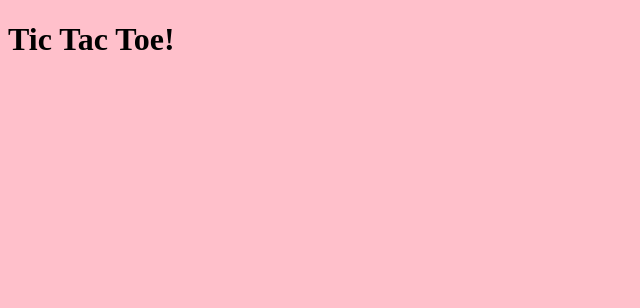
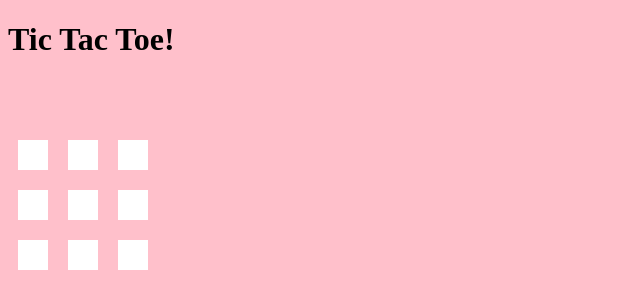
Before and after one commit to zealorez/tictactoe-swe1, a website: page index.html in a window 1280 px wide. Shown: the whole page, without its empty margins (0-640 px from the left). Drawn offline with Linux system fonts and the light colour scheme.

Commit message:
tic tac toe game with basic winning condition

```diff
--- a/script.js
+++ b/script.js
@@ -1 +1,123 @@
-// Please implement exercise logic here
+// DOM Elements
+const banner = document.createElement('div');
+banner.classList.add('banner');
+document.body.appendChild(banner);
+
+// Globals
+let canClick = true;
+
+// keep data about the game in a 2-D array
+const board = [
+  ['', '', ''],
+  ['', '', ''],
+  ['', '', ''],
+];
+
+// the element that contains the rows and squares
+let boardElement;
+
+// the element that contains the entire board
+// we can empty it out for convenience
+let boardContainer;
+
+// current player global starts at X
+let currentPlayer = 'X';
+
+// switch the global values from one player to the next
+const togglePlayer = () => {
+  if (currentPlayer === 'X') {
+    currentPlayer = 'O';
+  } else {
+    currentPlayer = 'X';
+  }
+};
+
+// const checkWin = () => {
+//   // horizontal
+//   for (let i = 0; i < board.length; i += 1) {
+//     if (board[0][i] === board[])
+//   }
+// }
+
+const checkWin = (symbol) => {
+  if ((board[0][0] === symbol && board[0][1] === symbol && board[0][2] === symbol)
+    || (board[1][0] === symbol && board[1][1] === symbol && board[1][2] === symbol)
+    || (board[2][0] === symbol && board[2][1] === symbol && board[2][2] === symbol)
+    || (board[0][0] === symbol && board[1][1] === symbol && board[2][0] === symbol)
+    || (board[0][1] === symbol && board[1][1] === symbol && board[2][1] === symbol)
+    || (board[0][2] === symbol && board[1][2] === symbol && board[2][2] === symbol)
+    || (board[0][0] === symbol && board[1][1] === symbol && board[2][2] === symbol)
+    || (board[0][2] === symbol && board[1][1] === symbol && board[2][0] === symbol)) {
+    banner.innerText = 'Game Over!';
+    canClick = false;
+  }
+};
+
+const squareClick = (row, column) => {
+  if (canClick === true) {
+    console.log('coordinates', row, column);
+
+    // see if the clicked square has been clicked on before
+    if (board[row][column] === '') {
+    // alter the data array, set it to the current player
+      board[row][column] = currentPlayer;
+
+      // refresh the creen with a new board
+      // according to the array that was just changed
+      buildBoard(board);
+      checkWin(currentPlayer);
+      // change the player
+      togglePlayer();
+    }
+  }
+};
+
+// completely rebuilds the entire board every time there's a click
+const buildBoard = (board) => {
+  // start with an empty container
+  boardContainer.innerHTML = '';
+  boardElement = document.createElement('div');
+  boardElement.classList.add('board');
+
+  // move through the board data array and create the
+  // current state of the board
+  for (let i = 0; i < board.length; i += 1) {
+    // separate var for one row / row element
+    const row = board[i];
+    const rowElement = document.createElement('div');
+    rowElement.classList.add('row');
+
+    // set each square
+    // j is the column number
+    for (let j = 0; j < row.length; j += 1) {
+      // one square element
+      const square = document.createElement('div');
+      square.classList.add('square');
+
+      // set the text of the square according to the array
+      square.innerText = board[i][j];
+
+      rowElement.appendChild(square);
+
+      // set the click all over again
+      // eslint-disable-next-line
+      square.addEventListener('click', () => {
+        squareClick(i, j);
+      });
+    }
+
+    // add a single row to the board
+    boardContainer.appendChild(rowElement);
+  }
+};
+
+// create the board container element and put it on the screen
+const initGame = () => {
+  boardContainer = document.createElement('div');
+  document.body.appendChild(boardContainer);
+
+  // build the board - right now it's empty
+  buildBoard(board);
+};
+
+initGame();
--- a/styles.css
+++ b/styles.css
@@ -1,3 +1,18 @@
 body {
   background-color: pink;
 }
+
+.square {
+  padding: 10px;
+  margin: 10px;
+  background-color: white;
+  display: inline-block;
+  height: 10px;
+  width: 10px;
+  vertical-align: top;
+}
+
+.banner {
+  height: 50px;
+  width: 200px;
+}
```
